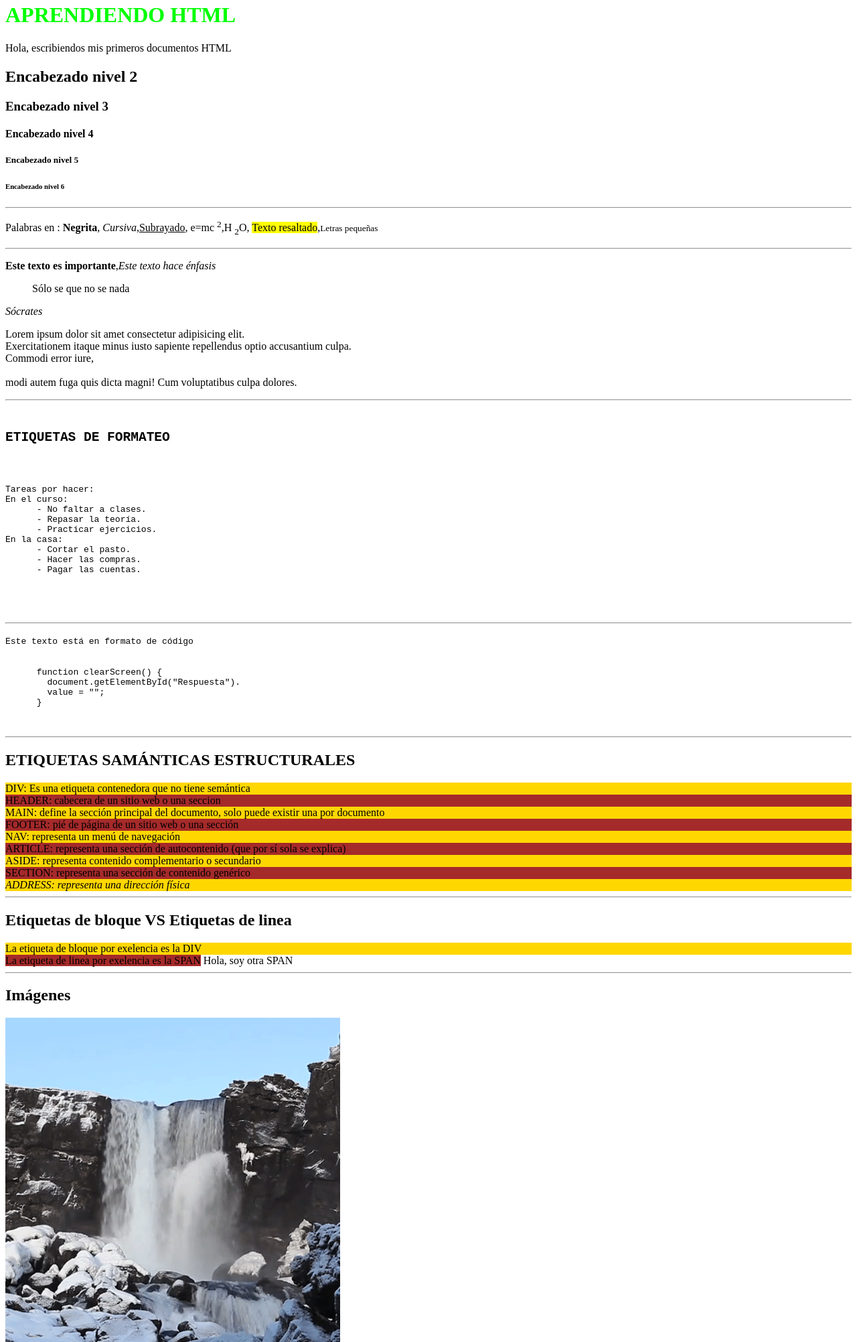
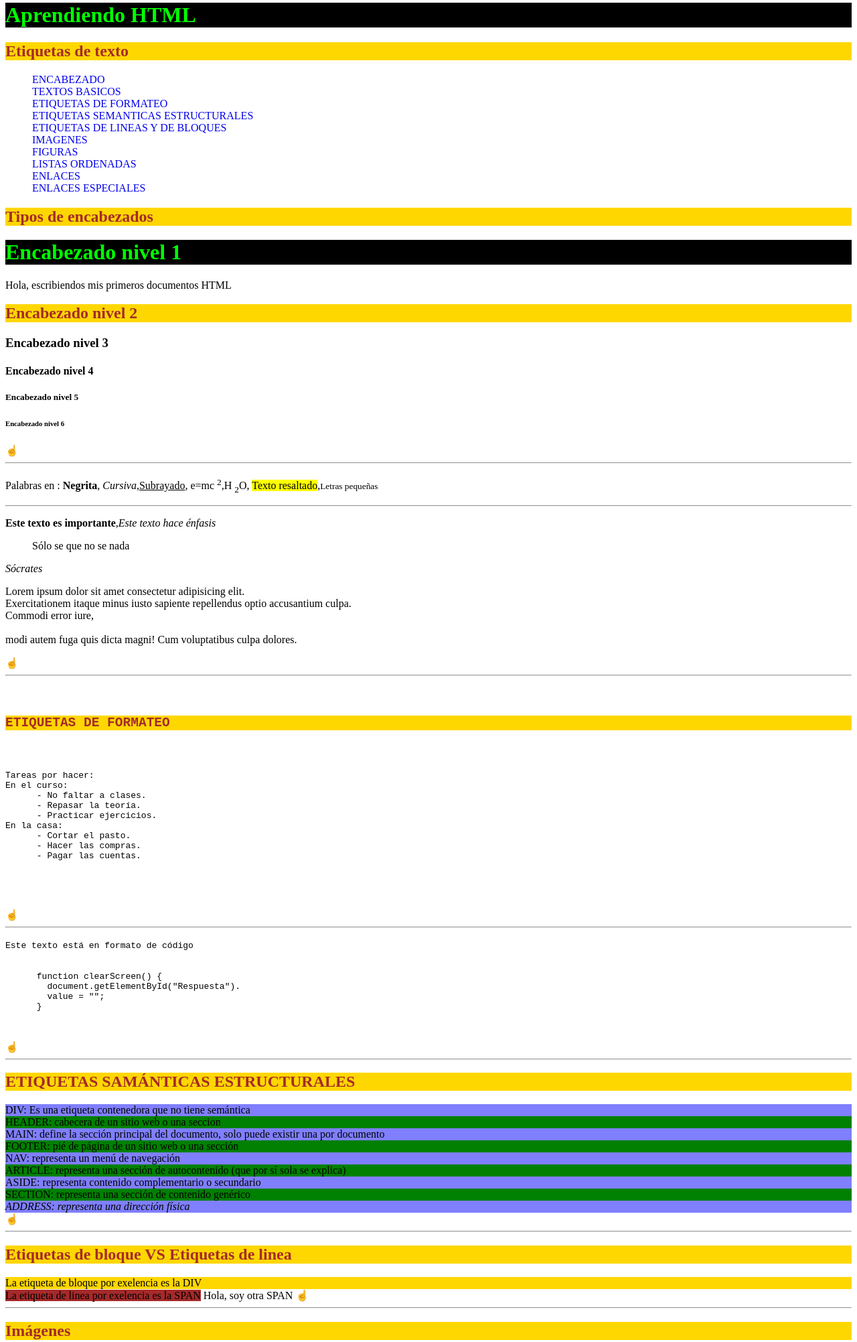
Before and after one commit to Veliznelson041/AprendiendoHTML, a plain HTML site: page Repasando.html in a window 1280 px wide. Shown: the part 17-2020 px from the top of the page at 67% size. Drawn offline with Linux system fonts and the light colour scheme.

Commit message:
Cambios y agregados en: Repasando, IMG, CSS

```diff
--- a/CSS/estilos.css
+++ b/CSS/estilos.css
@@ -1,6 +1,18 @@
+html
+{
+    scroll-behavior: smooth;
+}
+
 h1
 {
     color: rgb(0, 255, 0);
+    background-color: black;
+}
+
+h2
+{
+    color: brown;
+    background-color: gold;
 }
 
 img
@@ -14,3 +26,14 @@ figcaption
     text-align: center;
     background-color: gray;
 }
+
+a
+{
+    text-decoration: none;
+    text-align: center;
+}
+
+li
+{
+    list-style-type: none;
+}
--- a/Repasando.html
+++ b/Repasando.html
@@ -8,14 +8,33 @@
     <link rel="stylesheet" href="CSS/estilos.css">
 </head>
 <body>
-    <h1>APRENDIENDO HTML</h1><!--Solo se escribe uno por documento HTML-->
+  <h1 id="inicio">Aprendiendo HTML</h1>
+  <h2 id="Texto-basico">Etiquetas de texto</h2>
+  <ul>
+    <li><a href="Repasando.html#encabezados">ENCABEZADO</a></li>
+    <li><a href="Repasando.html#textos-basicos">TEXTOS BASICOS</a></li>
+    <li><a href="Repasando.html#etiquetas-formateo">ETIQUETAS DE FORMATEO</a></li>
+    <li><a href="Repasando.html#etiquetas-semanticas">ETIQUETAS SEMANTICAS ESTRUCTURALES</a></li>
+    <li><a href="Repasando.html#lineas-bloques">ETIQUETAS DE LINEAS Y DE BLOQUES</a></li>
+    <li><a href="Repasando.html#imagenes">IMAGENES</a></li>
+    <li><a href="Repasando.html#figuras">FIGURAS</a></li>
+    <li><a href="Repasando.html#listas">LISTAS ORDENADAS</a></li>
+    <li><a href="Repasando.html#enlaces">ENLACES</a></li>
+    <li><a href="Repasando.html#enlaces2">ENLACES ESPECIALES</a></li>
+  </ul>
+
+  <h2 id="encabezados">Tipos de encabezados</h2>
+    <h1>Encabezado nivel 1</h1><!--Solo se escribe uno por documento HTML-->
     <p>Hola, escribiendos mis primeros documentos HTML</p>
     <h2>Encabezado nivel 2</h2><!--Este se usa para subtitulos-->
     <h3>Encabezado nivel 3</h3>
     <h4>Encabezado nivel 4</h4>
     <h5>Encabezado nivel 5</h5>
     <h6>Encabezado nivel 6</h6>
+    <a href="Repasando.html#inicio">☝️</a>
     <hr>
+
+    <h2 id="texto-basico"></h2>
   <p>
     Palabras en : <b>Negrita</b>, <i>Cursiva</i>,<u>Subrayado</u>, e=mc <sup>2</sup>,H <sub>2</sub>O, <mark>Texto resaltado</mark>,<small>Letras pequeñas</small>
     <hr>
@@ -27,9 +46,11 @@
   <p>
     Lorem ipsum dolor sit amet consectetur adipisicing elit. <br> Exercitationem itaque minus iusto sapiente repellendus optio accusantium culpa. <br> Commodi error iure, <br> <br> modi autem fuga quis dicta magni! Cum voluptatibus culpa dolores.
   </p>
+  <a href="Repasando.html#inicio">☝️</a>
   <hr>
   <pre>
-    <h2>ETIQUETAS DE FORMATEO</h2>
+
+    <h2 id="etiquetas-formateo">ETIQUETAS DE FORMATEO</h2>
     <p>Tareas por hacer:
 En el curso:
       - No faltar a clases.
@@ -41,6 +62,7 @@ En la casa:
       - Pagar las cuentas.
     </p>
   </pre>
+  <a href="Repasando.html#inicio">☝️</a>
   <hr>
   <p>
     <code>Este texto está en formato de código</code>
@@ -53,19 +75,23 @@ En la casa:
       }
     </code>
   </pre>
+  <a href="Repasando.html#inicio">☝️</a>
   <hr>
-  <h2>ETIQUETAS SAMÁNTICAS ESTRUCTURALES</h2>
-  <div style="background-color: gold;">DIV: Es una etiqueta contenedora que no tiene semántica</div>
-  <header style="background-color: brown;">HEADER: cabecera de un sitio web o una seccion</header>
-  <main style="background-color: gold;">MAIN: define la sección principal del documento, solo puede existir una por documento</main>
-  <footer style="background-color: brown;">FOOTER: pié de página de un sitio web o una sección</footer>
-  <nav style="background-color: gold;">NAV: representa un menú de navegación</nav>
-  <article style="background-color: brown;">ARTICLE: representa una sección de autocontenido (que por sí sola se explica)</article>
-  <aside style="background-color: gold;">ASIDE: representa contenido complementario o secundario</aside>
-  <section style="background-color: brown;">SECTION: representa una sección de contenido genérico</section>
-  <address style="background-color: gold;">ADDRESS: representa una dirección física</address>
+
+  <h2 id="etiquetas-semanticas">ETIQUETAS SAMÁNTICAS ESTRUCTURALES</h2>
+  <div style="background-color: rgba(0, 0, 255, 0.5);">DIV: Es una etiqueta contenedora que no tiene semántica</div>
+  <header style="background-color: green;">HEADER: cabecera de un sitio web o una seccion</header>
+  <main style="background-color: rgba(0, 0, 255, 0.5);">MAIN: define la sección principal del documento, solo puede existir una por documento</main>
+  <footer style="background-color: green;">FOOTER: pié de página de un sitio web o una sección</footer>
+  <nav style="background-color: rgba(0, 0, 255, 0.5);">NAV: representa un menú de navegación</nav>
+  <article style="background-color: green;">ARTICLE: representa una sección de autocontenido (que por sí sola se explica)</article>
+  <aside style="background-color: rgba(0, 0, 255, 0.5);">ASIDE: representa contenido complementario o secundario</aside>
+  <section style="background-color: green;">SECTION: representa una sección de contenido genérico</section>
+  <address style="background-color: rgba(0, 0, 255, 0.5);">ADDRESS: representa una dirección física</address>
+  <a href="Repasando.html#inicio">☝️</a>
   <hr>
-  <h2>Etiquetas de bloque VS Etiquetas de linea</h2>
+
+  <h2 id="lineas-bloques">Etiquetas de bloque VS Etiquetas de linea</h2>
   <div style="background-color: gold;">La etiqueta de bloque por exelencia es la DIV</div>
   <span style="background-color: Brown;">La etiqueta de linea por exelencia es la SPAN</span>
   <span>Hola, soy otra SPAN</span>
@@ -73,21 +99,24 @@ En la casa:
     console.log("Hola, estamos aprendiendo HTML")
 </script>
 <script src="JS/codigo.js"></script>
+<a href="Repasando.html#inicio">☝️</a>
+<hr>
 
-<hr>
-<h2>Imágenes</h2>
+<h2 id="imagenes">Imágenes</h2>
 <img src="IMG/Imagen3.gif" alt="Cascada en movimiento">
 <img src="IMG/Imagen1.jpg" alt="Pajaro Azul">
+<a href="Repasando.html#inicio">☝️</a>
+<hr>
 
-<hr>
-<h2>Figuras</h2>
+<h2 id="figuras">Figuras</h2>
 <figure>
   <img src="IMG/Imagen3.gif" alt="Cascada en movimiento">
   <figcaption>Cascada en movimiento</figcaption>
 </figure>
+<a href="Repasando.html#inicio">☝️</a>
+<hr>
 
-<hr>
-<h2>Listas Ordenadas</h2>
+<h2 id="listas">Listas Ordenadas</h2>
 <h3>Estaciones del año</h3>
 <ol type="I">
   <li>Primavera</li>
@@ -108,9 +137,24 @@ En la casa:
   <li>Otoño</li>
   <li>Invierno</li>
 </ol>
+<a href="Repasando.html#inicio">☝️</a>
+<hr>
 
-<h2>Enlaces</h2>
+<h2 id="enlaces">Enlaces</h2>
 <a href="Repasando2.html">Por aqui visito el nuevo documento</a>
+<br>
+<a href="https://github.com/Veliznelson041" target="_blank" rel="nofollow">Visita mi sitio web</a>
+<a href="Repasando.html#inicio">☝️</a>
+<hr>
+
+<h2 id="enlaces2">Enlaces Especiales</h2>
+<a href="mailto:veliznelson041@gmail.com">Enlace a correo electrónico</a><br>
+<a href="tel:3834415840">Enlace a telefono</a><br>
+<a href="https://web.whatsapp.com/send?phone=543834415840&text=Usuario de tu página web -Repaso HTML- quiere contactarse contigo" target="_blank">Enlace a whatsapp</a><br>
+<a href="https://www.whatsapp.com/?lang=es_LA" target="_blank"><img src="IMG/whatsapp.png" alt="Esta imagen abre mi whatsapp" width="50" height="50"></a><br><br>
+<a href="index.HTML#inicio"><img src="IMG/2026751.png" alt="imagen que lleva al inicio" width="50"></a>
+<a href="Repasando.html#inicio">☝️</a>
+<hr>
 
 </body>
 </html>
```
Also changed, not shown: IMG/2026751.png (added), IMG/whatsapp.png (added).
